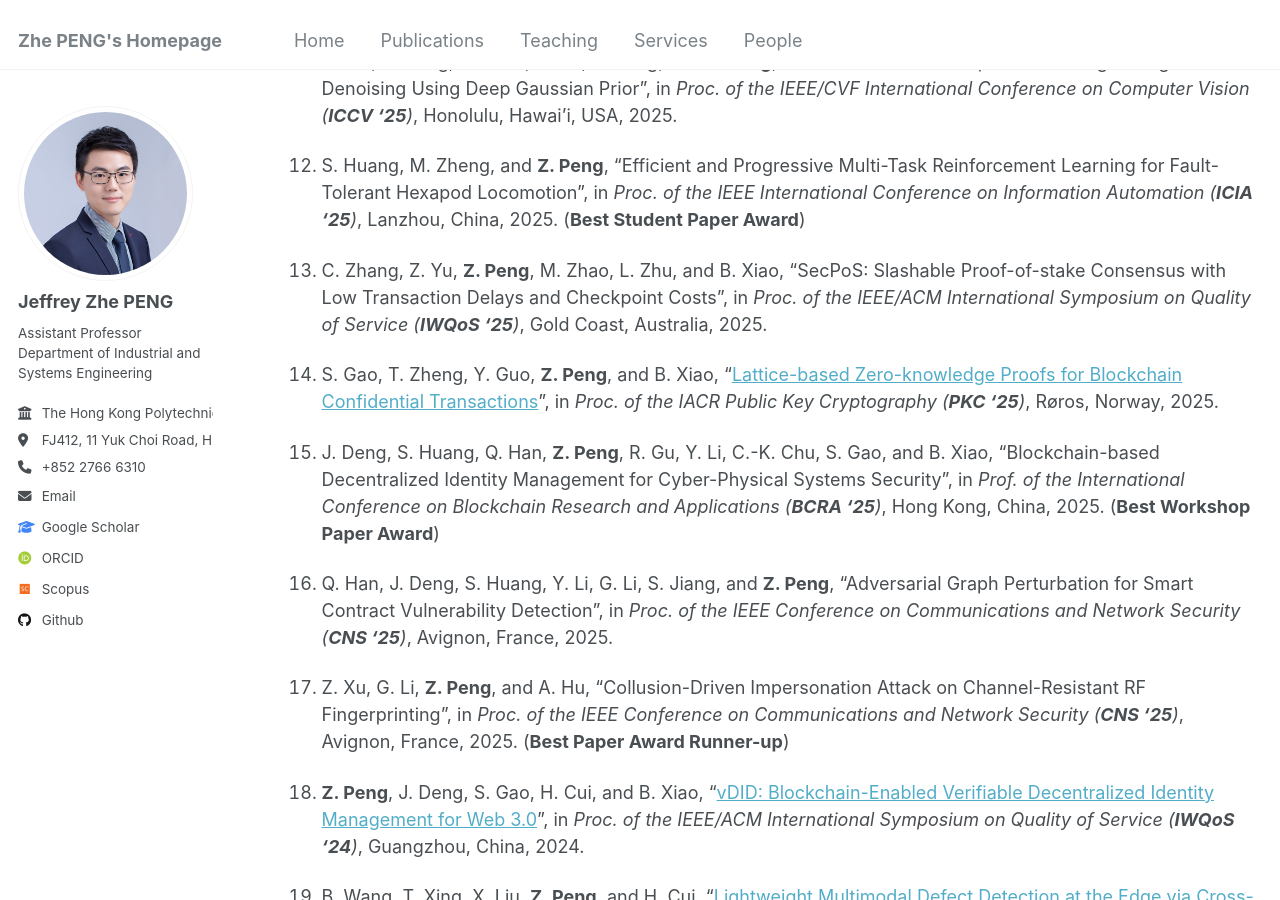
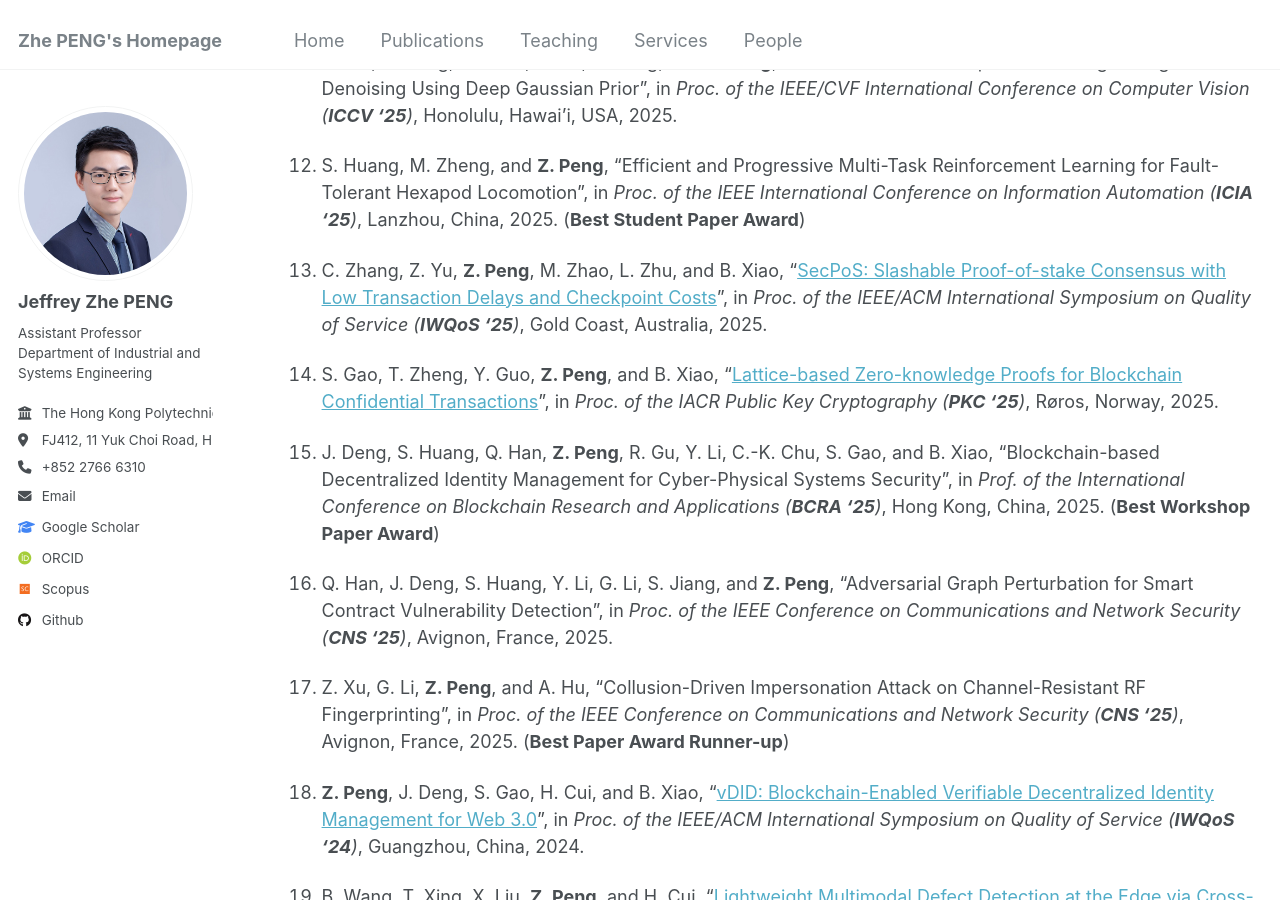
Before and after one commit to PENG-Zhe/peng-zhe.github.io, a Jekyll site: the page built from _pages/publications.md, in a window 1280 px wide and 900 px high, scrolled down 1067 px. Built offline with Jekyll 4.4.1, drawn with Linux system fonts in a browser that asks for light colours; some web fonts are replaced; part of the change alters nothing that is shown.

```diff
--- a/_pages/publications.md
+++ b/_pages/publications.md
@@ -28,7 +28,7 @@ layout: archive
 
 1. S. Huang, M. Zheng, and **Z. Peng**, "Efficient and Progressive Multi-Task Reinforcement Learning for Fault-Tolerant Hexapod Locomotion", in _Proc. of the IEEE International Conference on Information Automation (**ICIA '25**)_, Lanzhou, China, 2025. (**Best Student Paper Award**)
 
-1. C. Zhang, Z. Yu, **Z. Peng**, M. Zhao, L. Zhu, and B. Xiao, "SecPoS: Slashable Proof-of-stake Consensus with Low Transaction Delays and Checkpoint Costs", in _Proc. of the IEEE/ACM International Symposium on Quality of Service (**IWQoS '25**)_, Gold Coast, Australia, 2025.
+1. C. Zhang, Z. Yu, **Z. Peng**, M. Zhao, L. Zhu, and B. Xiao, "[SecPoS: Slashable Proof-of-stake Consensus with Low Transaction Delays and Checkpoint Costs](https://ieeexplore.ieee.org/abstract/document/11143512)", in _Proc. of the IEEE/ACM International Symposium on Quality of Service (**IWQoS '25**)_, Gold Coast, Australia, 2025.
 
 1. S. Gao, T. Zheng, Y. Guo, **Z. Peng**, and B. Xiao, "[Lattice-based Zero-knowledge Proofs for Blockchain Confidential Transactions](https://link.springer.com/chapter/10.1007/978-3-031-91832-2_5)", in _Proc. of the IACR Public Key Cryptography (**PKC '25**)_, Røros, Norway, 2025.
 
```
